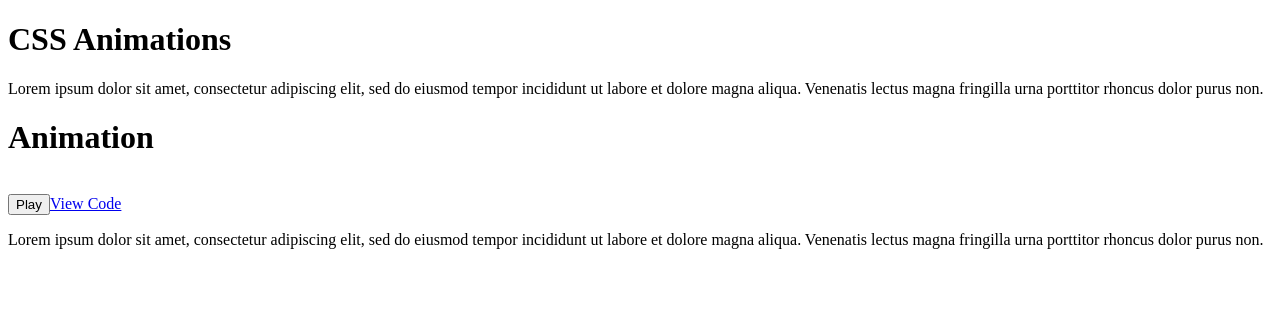
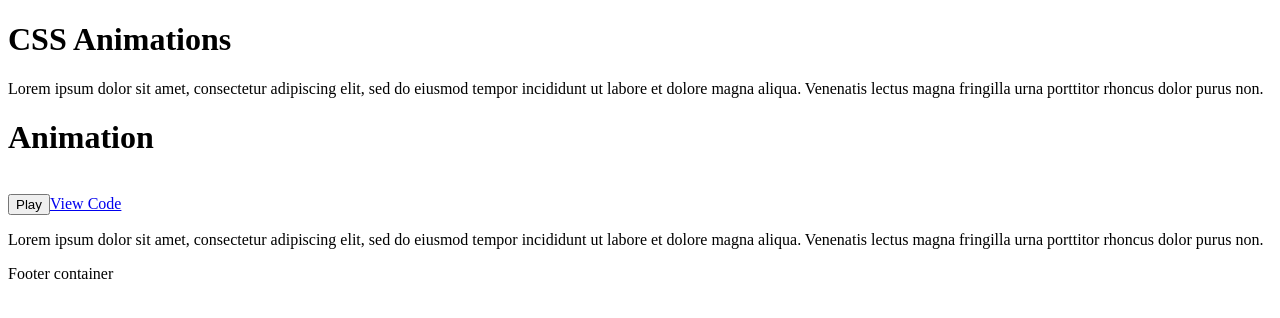
Before and after one commit to morales-k/Animation-Page, a React (Vite) app: page / in a window 1280 px wide. Shown: the top 318 px of the page. Built offline with nearby package versions, Linux system fonts and the light colour scheme; the HTML template or start-up script is replaced by a standard one.

Commit message:
Add footer

```diff
--- a/src/App.jsx
+++ b/src/App.jsx
@@ -1,7 +1,8 @@
 import React from 'react';
 import Header from './Components/Header';
+import Footer from './Components/Footer';
 import AnimationWrapper from './Components/AnimationWrapper';
-import Circle from "./Components/Circle";
+import Circle from './Components/Circle';
 
 function App() {
 
@@ -9,10 +10,10 @@ function App() {
     <div className="app">
       <Header />
       <AnimationWrapper />
-      {/*
       <Circle size="md" />
       <Circle size="md-alt" />
-      <Circle size="sm-alt" /> */}
+      <Circle size="sm-alt" />
+      <Footer />
     </div>
   )
 }
--- /dev/null
+++ b/src/Components/Footer.jsx
@@ -0,0 +1,11 @@
+import React from 'react';
+
+const Footer = () => {
+  return (
+    <footer>
+      <p>Footer container</p>
+    </footer>
+  )
+}
+
+export default Footer;
--- a/src/Components/Header.jsx
+++ b/src/Components/Header.jsx
@@ -3,7 +3,7 @@ import Circle from './Circle';
 
 const Header = () => {
   return (
-    <div className="header">
+    <header className="header">
       <Circle size="xl" />
       <Circle size="lg" />
       <Circle size="sm" />
@@ -14,7 +14,7 @@ const Header = () => {
       Venenatis lectus magna fringilla urna porttitor rhoncus dolor
       purus non.
       </p>
-    </div>
+    </header>
   )
 }
 
```
